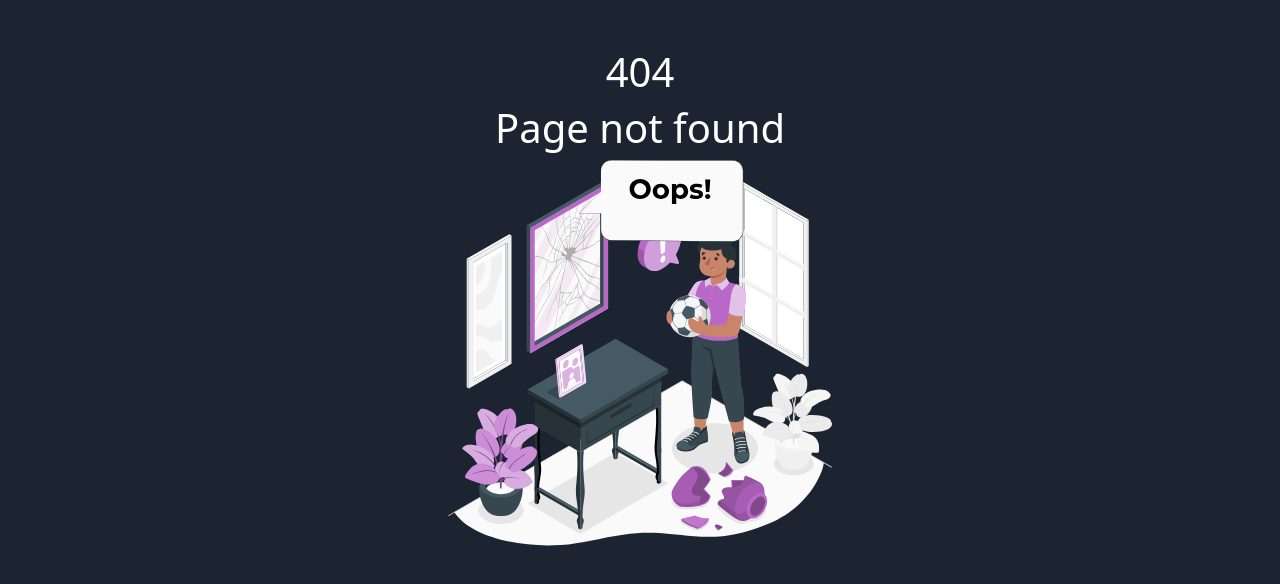
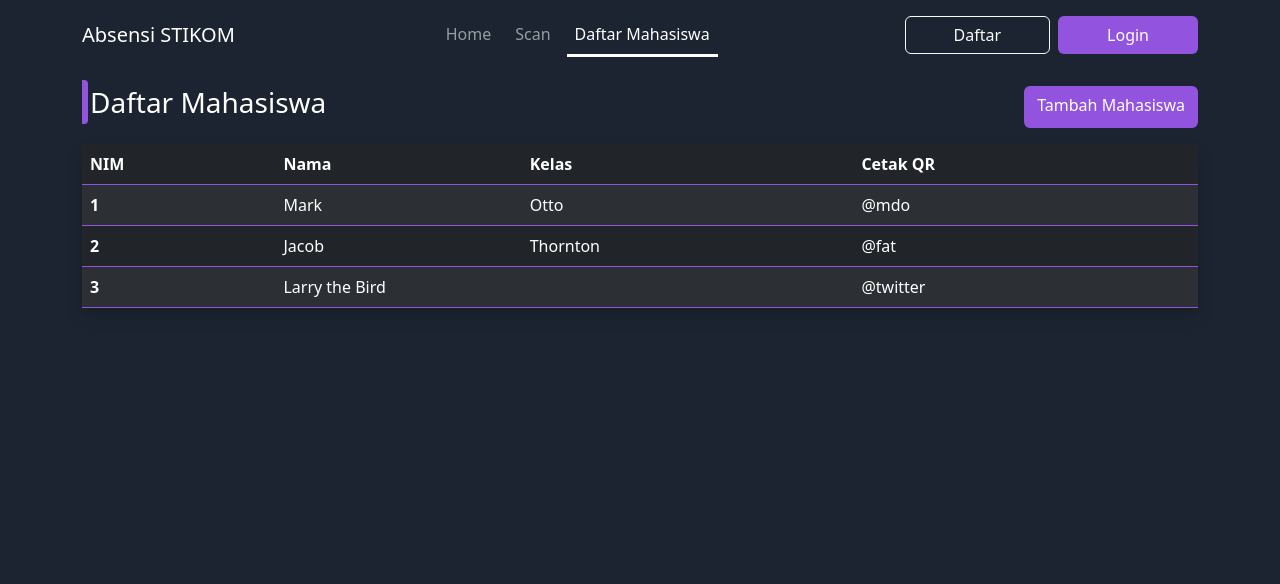
Before and after one commit to rafai123/attendance-QR-Code, a React (Vite) app: page /student-list in a window 1280 px wide. Before the commit this address had no page. Shown: the top 584 px of the page. Built offline with nearby package versions, Linux system fonts and the light colour scheme.

Commit message:
create ui for StudentListPage

```diff
--- a/package.json
+++ b/package.json
@@ -10,6 +10,7 @@
     "preview": "vite preview"
   },
   "dependencies": {
+    "aos": "^3.0.0-beta.6",
     "bootstrap": "^5.3.1",
     "localforage": "^1.10.0",
     "match-sorter": "^6.3.1",
--- a/src/components/Navbarfix.jsx
+++ b/src/components/Navbarfix.jsx
@@ -16,7 +16,7 @@ const NavbarFix = () => {
           <Nav className="ms-auto gap-2 text-center"  >
             <NavLink to="/" className="nav-link">Home</NavLink>
             <NavLink to="/scan" className="nav-link">Scan</NavLink>
-            <NavLink to="/daftar-mahasiswa" className="nav-link">Daftar Mahasiswa</NavLink>
+            <NavLink to="/student-list" className="nav-link">Daftar Mahasiswa</NavLink>
           </Nav>
           <Nav className="ms-auto my-1 gap-2 ">
             <Link to="/register" class="btn btn-outline-light px-5 my-1">
--- a/src/index.css
+++ b/src/index.css
@@ -13,7 +13,29 @@
   color: #fff !important;
 }
 
+.btn-cyan {
+  background-color: #13C2C2 !important;
+  color: #fff !important;
+}
+
+.btn-cyan:hover {
+  background-color: #0fa7a7 !important;
+  color: #fff !important;
+}
+
 .active {
   border-bottom: #fff solid 3px !important;
   /* box-shadow: 0px 0px 3px #fff; */
 }
+
+.border-heading {
+  border: 3.5px solid #9254DE;
+  border-radius: 0 4px 4px 0;
+  margin-right: 2px;
+}
+
+.table-purple {
+  background-color: #9254DE !important;
+  color: #fff !important;
+  border-color: #9254DE !important;
+}
--- a/src/main.jsx
+++ b/src/main.jsx
@@ -6,11 +6,15 @@ import { Route, RouterProvider, createBrowserRouter, createRoutesFromElements }
 import Layout from './components/Layout.jsx'
 import ErrorPage from './pages/ErrorPage.jsx'
 
+import AOS from 'aos';
+import 'aos/dist/aos.css';
+
 import 'bootstrap/dist/css/bootstrap.min.css';
 import HomePage from './pages/HomePage.jsx'
 import NotLoginPage from './pages/NotLoginPage.jsx'
 import LoginPage from './pages/LoginPage.jsx'
 import RegisterPage from './pages/RegisterPage.jsx'
+import StudentListPage from './pages/StudentListPage.jsx'
 
 const router = createBrowserRouter(
   createRoutesFromElements(
@@ -20,6 +24,7 @@ const router = createBrowserRouter(
         <Route path='/not-login' element={<NotLoginPage />} />
         <Route path="/login" element={<LoginPage />} />
         <Route path='/register' element={<RegisterPage />} />
+        <Route path='/student-list' element={<StudentListPage />} />
       </Route>
     </>
   )
--- a/src/pages/HomePage.jsx
+++ b/src/pages/HomePage.jsx
@@ -1,18 +1,26 @@
 import { Container } from "react-bootstrap"
 import { Link } from "react-router-dom"
 import landingPageImg from "./../assets/landingPageImg.svg"
+import { useEffect } from "react"
+
+import AOS from 'aos';
+import 'aos/dist/aos.css';
 
 const HomePage = () => {
+    useEffect(() => {
+        AOS.init()
+    }, [])
+
     return (
         <>
             <Container>
-                <div className="row text-white">
-                    <div className="col-md-6 d-flex flex-column align-items-start  justify-content-center  " style={{minHeight: "80vh"}}>
+                <div className="row text-white" >
+                    <div className="col-md-6 d-flex flex-column align-items-start  justify-content-center" data-aos="fade-right" data-aos-duration="1000" style={{minHeight: "80vh"}}>
                         <h1 className="mt-5 fw-bold fs-1 ">Selamat Datang Di Absensi STIKOM</h1>
                         <p className="lead">Absensi berbasis website yang memanfaatkan fitur kamera pada perangkat untuk membaca QR Code.</p>
                         <Link to="/" class="btn btn-purple px-5 me-2" >SCAN Sekarang !</Link>
                     </div>
-                    <div className="col-md-6 d-flex justify-content-end align-items-center">
+                    <div className="col-md-6 d-flex justify-content-end align-items-center" data-aos="zoom-in" data-aos-duration="1000">
                         <img src={landingPageImg} alt="Landing Page Image" />
                     </div>
                 </div>
--- /dev/null
+++ b/src/pages/StudentListPage.jsx
@@ -0,0 +1,55 @@
+import { Container } from "react-bootstrap"
+import { Link } from "react-router-dom"
+
+const StudentListPage =() => {
+    return (
+        <>
+            <Container>
+                <div className="row text-white mt-3 ">
+                    <div className="col-12">
+                        <div className="d-flex justify-content-between flex-wrap">
+                            <h3><span className="border-heading"></span> Daftar Mahasiswa</h3>
+                            <Link to={"./add-student"} className="btn btn-purple ">Tambah Mahasiswa</Link>
+                        </div>
+                    </div>
+                </div>
+                <div className="row text-white mt-3">
+                    <div className="col">
+
+                        <table class="table table-dark table-striped shadow  rounded">
+                            <thead className="table-purple">
+                                <tr className="table-purple">
+                                <th scope="col">NIM</th>
+                                <th scope="col">Nama</th>
+                                <th scope="col">Kelas</th>
+                                <th scope="col">Cetak QR</th>
+                                </tr>
+                            </thead>
+                            <tbody className="table-purple">
+                                <tr>
+                                <th scope="row">1</th>
+                                <td>Mark</td>
+                                <td>Otto</td>
+                                <td>@mdo</td>
+                                </tr>
+                                <tr>
+                                <th scope="row">2</th>
+                                <td>Jacob</td>
+                                <td>Thornton</td>
+                                <td>@fat</td>
+                                </tr>
+                                <tr>
+                                <th scope="row">3</th>
+                                <td colspan="2">Larry the Bird</td>
+                                <td>@twitter</td>
+                                </tr>
+                            </tbody>
+                        </table>
+                    </div>
+                </div>
+            </Container>
+        </>
+    )
+}
+
+export default StudentListPage
```
Also changed, not shown: src/pages/AddStudentPage.jsx (added, +9 -0 lines), src/pages/RoomListPage.jsx (added, +9 -0 lines), 1 other file (tests, documents, lock files or other folders).
